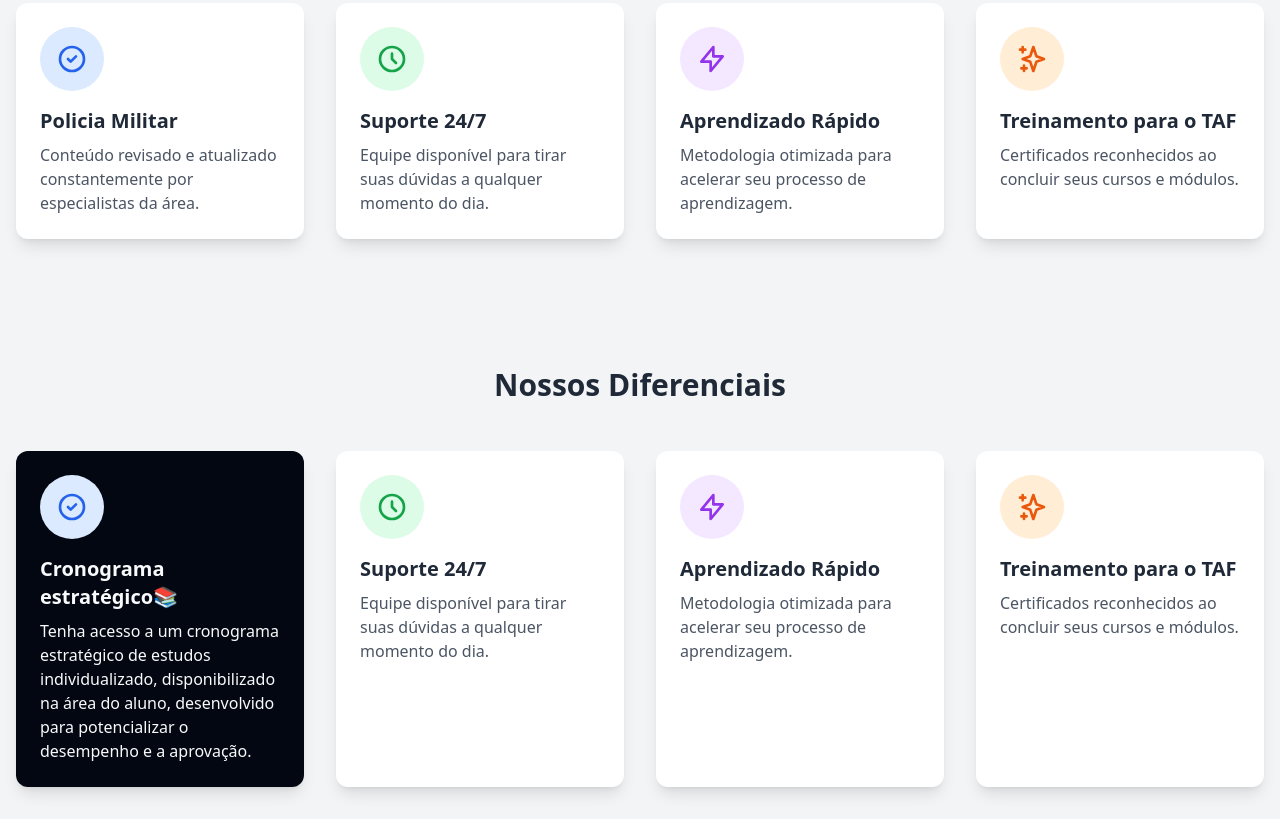
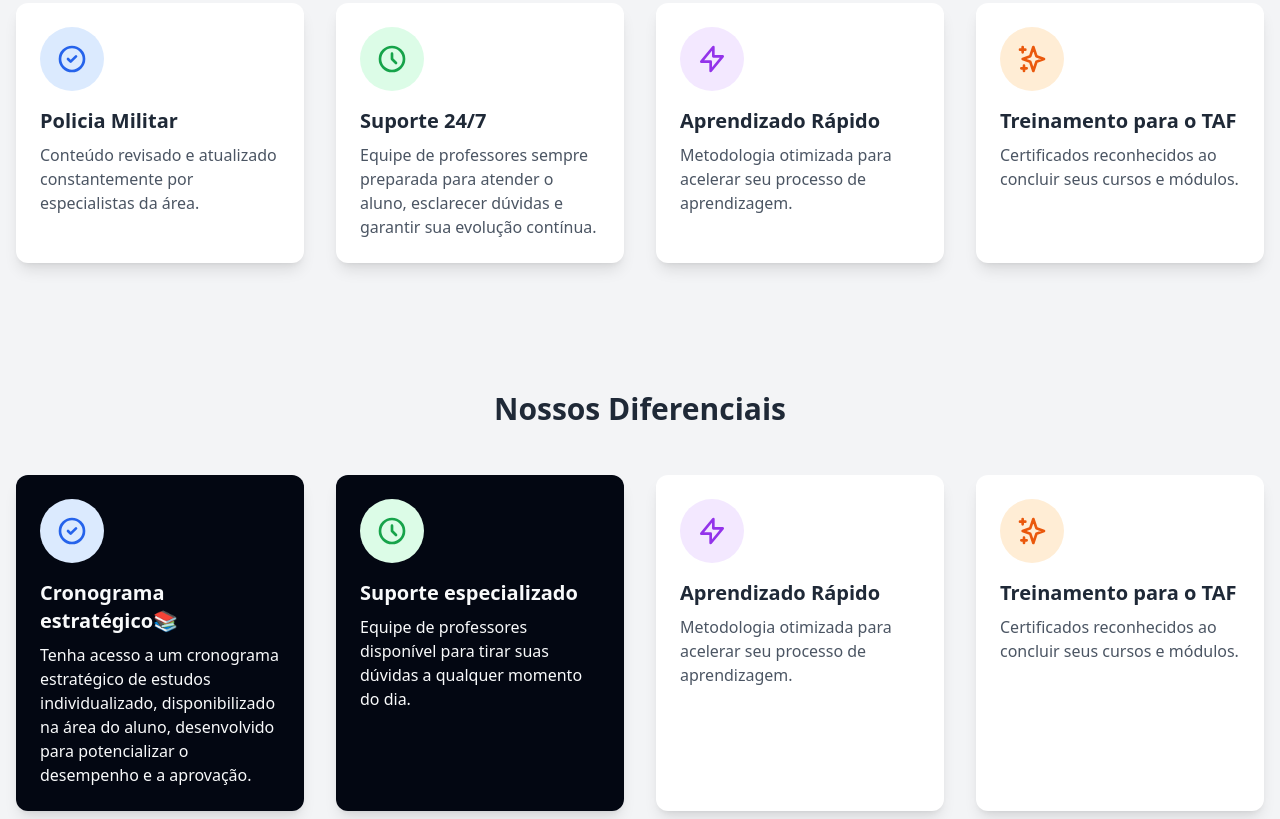
Before and after one commit to LucasVini-eng/lvsProject-008-PlataformaDC, a plain HTML site: page index.html in a window 1280 px wide. Shown: the part 1081-1900 px from the top of the page. Drawn offline with nearby package versions, Linux system fonts and the light colour scheme.

Commit message:
Update index.html

```diff
--- a/index.html
+++ b/index.html
@@ -96,7 +96,7 @@
 
                     <!-- área do aluno -->
                     <a href="#quero-ser-aluno" class="px-4 py-2 bg-blue-700 text-white rounded-lg hover:bg-gray-950 transition">Quero ser aluno!🫡</a>
-                    <a href="#ja-sou-aluno" class="px-4 py-2 text-gray-950 bg-white rounded-lg hover:bg-gray-950 hover:text-gray-50 transition">Área do Aluno⚡</a>
+                    <a href="#ja-sou-aluno" class="px-4 py-2 text-gray-950 bg-white rounded-lg hover:bg-blue-950 hover:text-gray-50 transition">Área do Aluno⚡</a>
 
                 </nav>
 
@@ -220,7 +220,8 @@
                         </svg>
                     </div>
                     <h3 class="text-xl font-bold text-gray-800 mb-2">Suporte 24/7</h3>
-                    <p class="text-gray-600">Equipe disponível para tirar suas dúvidas a qualquer momento do dia.</p>
+                    <p class="text-gray-600">Equipe de professores sempre preparada para atender o aluno,
+                        esclarecer dúvidas e garantir sua evolução contínua.</p>
                 </div>
 
                 <!-- Card 3 -->
@@ -265,14 +266,14 @@
                 </div>
 
                 <!-- Card 2 -->
-                <div class="bg-white rounded-xl shadow-lg p-6 hover:shadow-xl transition transform hover:-translate-y-1">
+                <div class="bg-gray-950 rounded-xl shadow-lg p-6 hover:shadow-xl transition transform hover:-translate-y-1">
                     <div class="w-16 h-16 bg-green-100 rounded-full flex items-center justify-center mb-4">
                         <svg class="w-8 h-8 text-green-600" fill="none" stroke="currentColor" viewBox="0 0 24 24">
                             <path stroke-linecap="round" stroke-linejoin="round" stroke-width="2" d="M12 8v4l3 3m6-3a9 9 0 11-18 0 9 9 0 0118 0z"></path>
                         </svg>
                     </div>
-                    <h3 class="text-xl font-bold text-gray-800 mb-2">Suporte 24/7</h3>
-                    <p class="text-gray-600">Equipe disponível para tirar suas dúvidas a qualquer momento do dia.</p>
+                    <h3 class="text-xl font-bold text-gray-50 mb-2">Suporte especializado</h3>
+                    <p class="text-gray-50">Equipe de professores disponível para tirar suas dúvidas a qualquer momento do dia.</p>
                 </div>
 
                 <!-- Card 3 -->
@@ -317,5 +318,6 @@
             </div>
         </div>
     </footer>
+
 </body>
 </html>
```
